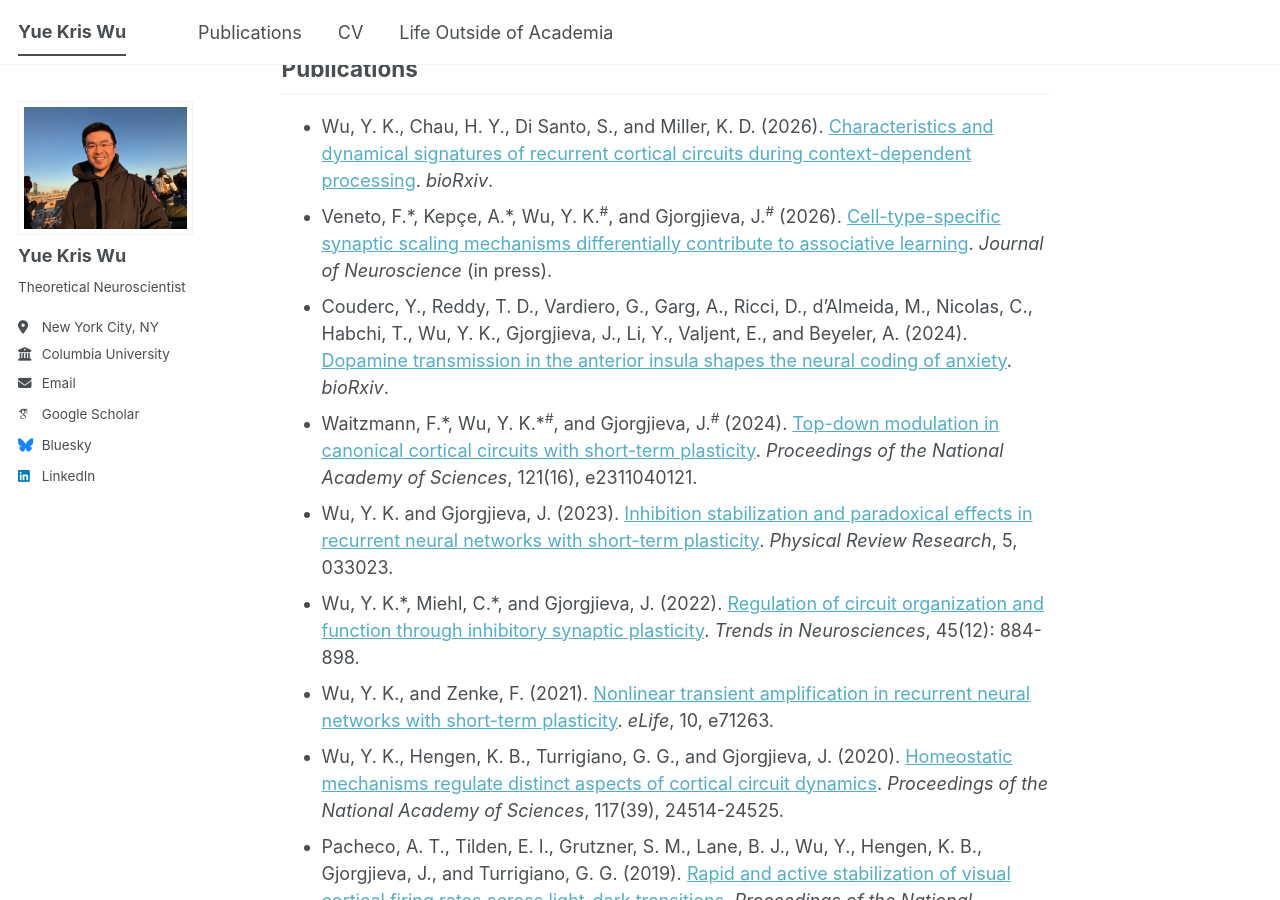
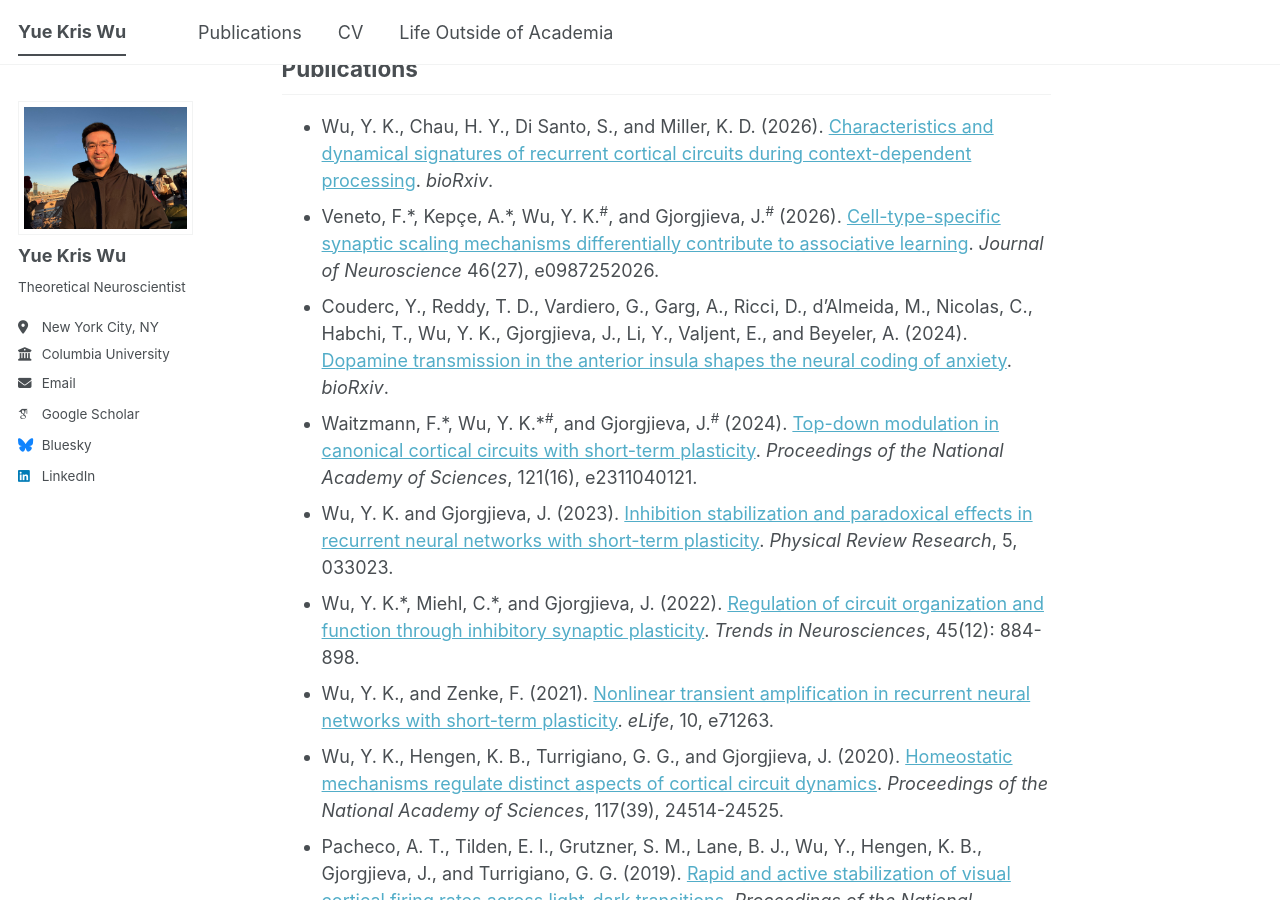
Before and after one commit to yuekriswu/yuekriswu.github.io, a Jekyll site: the page built from _pages/about.md, in a window 1280 px wide and 900 px high, scrolled down 1102 px. Built offline with Jekyll 4.4.1, drawn with Linux system fonts in a browser that asks for light colours; emoji names are drawn with the system emoji font; some web fonts are replaced; a script bundle is joined from its source files by our own code; library files that are not in the unit come from our copies.

Commit message:
Revise publication entry for Journal of Neuroscience
Updated publication details for a paper in the Journal of Neuroscience.

```diff
--- a/_pages/about.md
+++ b/_pages/about.md
@@ -33,7 +33,7 @@ Feb 2026: New preprint [Characteristics and dynamical signatures of recurrent co
 Publications
 ------
 * Wu, Y. K., Chau, H. Y., Di Santo, S., and Miller, K. D. (2026). [Characteristics and dynamical signatures of recurrent cortical circuits during context-dependent processing](https://www.biorxiv.org/content/10.64898/2026.02.06.704473v1). *bioRxiv*.
-* Veneto, F.\*, Kepçe, A.\*, Wu, Y. K.<sup>\#</sup>, and Gjorgjieva, J.<sup>\#</sup> (2026). [Cell-type-specific synaptic scaling mechanisms differentially contribute to associative learning](https://www.jneurosci.org/content/early/2026/05/26/JNEUROSCI.0987-25.2026). *Journal of Neuroscience* (in press).
+* Veneto, F.\*, Kepçe, A.\*, Wu, Y. K.<sup>\#</sup>, and Gjorgjieva, J.<sup>\#</sup> (2026). [Cell-type-specific synaptic scaling mechanisms differentially contribute to associative learning](https://www.jneurosci.org/content/early/2026/05/26/JNEUROSCI.0987-25.2026). *Journal of Neuroscience* 46(27), e0987252026.
 * Couderc, Y., Reddy, T. D., Vardiero, G., Garg, A., Ricci, D., d’Almeida, M., Nicolas, C., Habchi, T., Wu, Y. K., Gjorgjieva, J., Li, Y., Valjent, E., and Beyeler, A. (2024). [Dopamine transmission in the anterior insula shapes the neural coding of anxiety](https://www.biorxiv.org/content/10.1101/2024.10.25.620186v2). *bioRxiv*.
 * Waitzmann, F.\*, Wu, Y. K.\*<sup>\#</sup>, and Gjorgjieva, J.<sup>\#</sup> (2024). [Top-down modulation in canonical cortical circuits with short-term plasticity](https://www.pnas.org/doi/10.1073/pnas.2311040121). *Proceedings of the National Academy of Sciences*, 121(16), e2311040121.
 * Wu, Y. K. and Gjorgjieva, J. (2023). [Inhibition stabilization and paradoxical effects in recurrent neural networks with short-term plasticity](https://journals.aps.org/prresearch/abstract/10.1103/PhysRevResearch.5.033023). *Physical Review Research*, 5, 033023.
```
